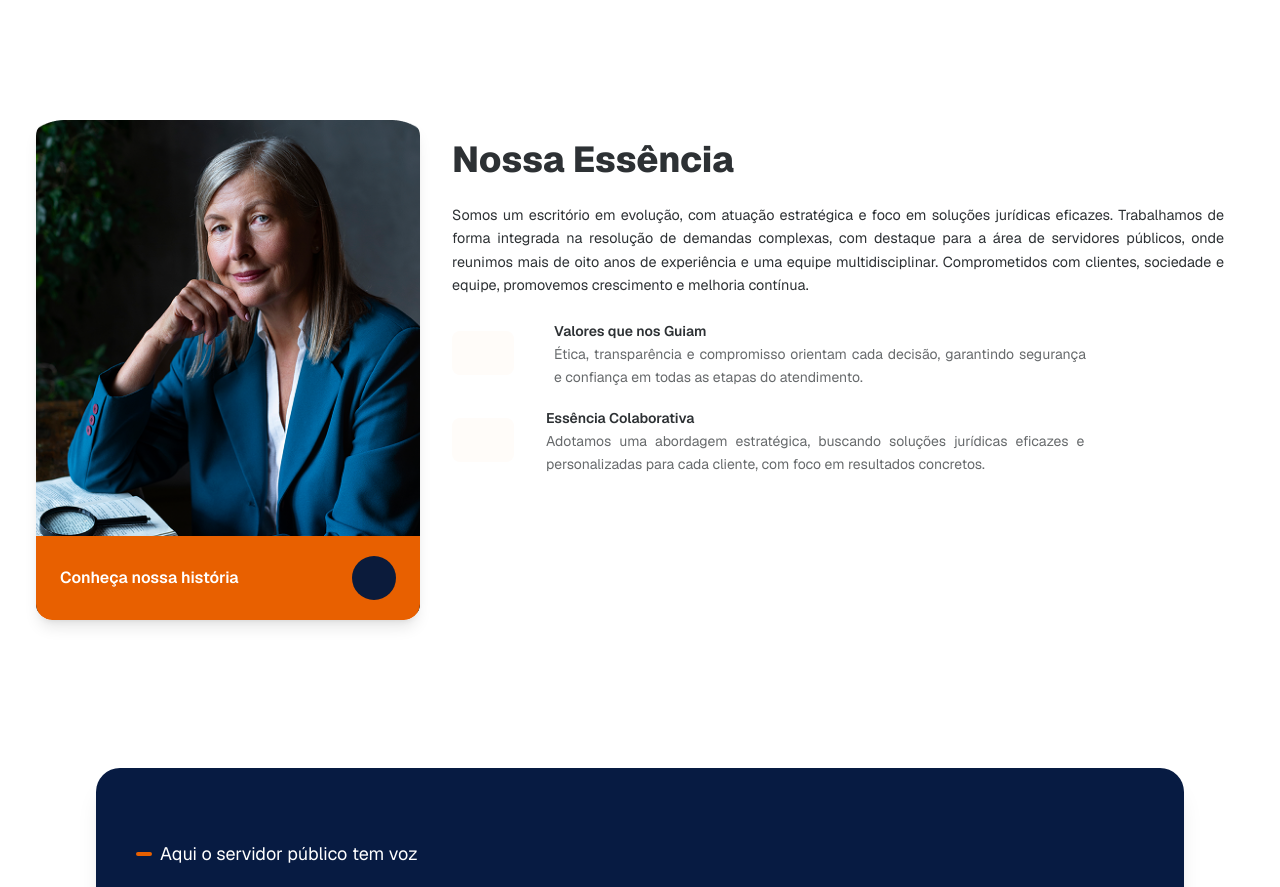
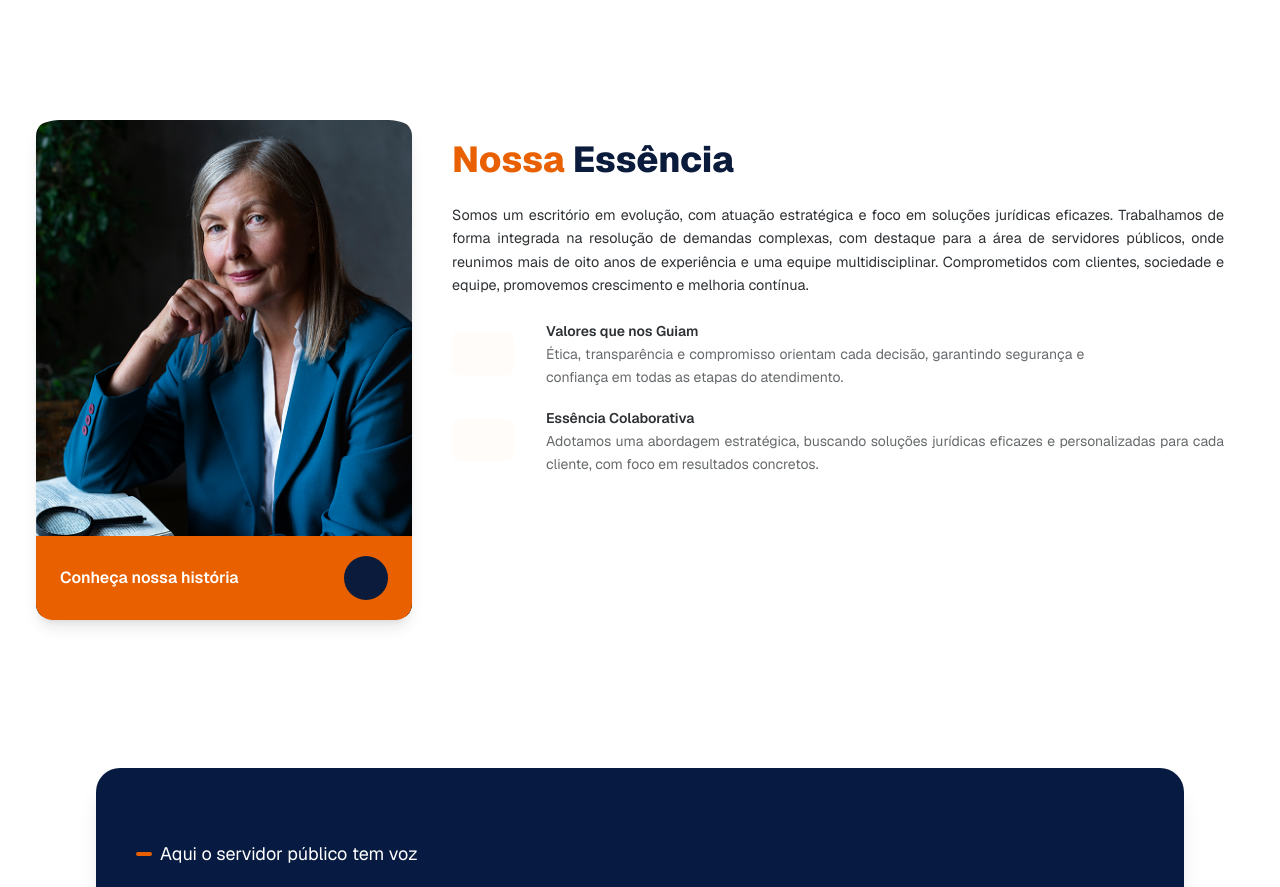
Before and after one commit to LuizaOliveira/site, a Next.js app in the folder frontend/: page / in a window 1280 px wide. Shown: the part 860-1747 px from the top of the page. Built offline with nearby package versions, Linux system fonts and the light colour scheme; no server answers; some icons are missing.

Commit message:
Remove package-lock.json as it is no longer needed for the project

```diff
--- a/frontend/app/components/sections/SobreNos.tsx
+++ b/frontend/app/components/sections/SobreNos.tsx
@@ -118,9 +118,9 @@ export function SobreNos() {
   return (
     <section
       id="sobre-nos"
-      className="py-10 sm:py-16 lg:py-20 bg-white border-0 "
+      className="pb-10 md:py-16 lg:py-20 bg-white border-0 "
     >
-      <div className="container mx-auto px-4 mt-20 ">
+      <div className="container mx-auto px-4 mt-0 md:mt-20 ">
         {/* Título da seção */}
         {/* <AnimatedSection animation="fadeUp"> */}
         {/* <SectionTitle title='Nossa' subtitle='Aqui o servidor público tem voz' center dark>Área De Atuação</SectionTitle> */}
@@ -134,8 +134,8 @@ export function SobreNos() {
             clipPath: "polygon(40px 0%, 100% 0%, 100% 100%, 0% 100%, 0% 40px)",
           }}
         >
-          <div ref={essenceImageRef} className="relative md:col-span-1">
-            <div className="relative w-96 h-125 rounded-2xl overflow-hidden shadow-lg">
+          <div ref={essenceImageRef} className="relative hidden md:block md:col-span-1 lg:col-span-1 xl:col-span-1">
+            <div className="relative w-full h-125 min-w-20 min-h-36 max-w-96 max-h-125 rounded-2xl overflow-hidden shadow-lg">
               <Image
                 src="/smilily-woman.png"
                 alt="Conheça nossa história"
@@ -175,9 +175,9 @@ export function SobreNos() {
             <div className="items-center justify-center my-5">
               <h3
                 ref={essenceTitleRef}
-                className="text-xl sm:text-2xl lg:text-4xl font-extrabold text-[#2D3134]"
+                className="text-3xl md:text-3xl lg:text-4xl font-extrabold"
               >
-                Nossa Essência
+                <span className="text-[#E86000]">Nossa</span> <span className="text-[#0B1B3B]">Essência</span>
               </h3>
               <p
                 ref={essenceDescriptionRef}
@@ -195,7 +195,7 @@ export function SobreNos() {
 
             {/* Lista de serviços */}
             <ul className="space-y-3 sm:space-y-4">
-              <li ref={essenceItem1Ref} className=" items-center gap-10 flex">
+              <li ref={essenceItem1Ref} className=" items-center gap-8 flex">
                 <div className="bg-[#FFFCF9] p-2 rounded-lg justify-center items-center ">
                   <Icon
                     icon="streamline:target-solid"
@@ -206,7 +206,7 @@ export function SobreNos() {
                   <span className=" text-sm sm:text-base lg:text-md  md:text-sm leading-relaxed pr-5 text-justify font-semibold text-[#2D3134]">
                     Valores que nos Guiam
                   </span>
-                  <p className=" w-4/5 text-sm sm:text-base lg:text-md  md:text-sm leading-relaxed pr-5 text-justify font-normal text-[#676A6C]">
+                  <p className=" w-full md:w-4/5 text-sm sm:text-base lg:text-md  md:text-sm leading-relaxed pr-5 text-justify font-normal text-[#676A6C]">
                     Ética, transparência e compromisso orientam cada decisão,
                     garantindo segurança e confiança em todas as etapas do
                     atendimento.
@@ -225,7 +225,7 @@ export function SobreNos() {
                   <span className=" text-sm sm:text-base lg:text-md  md:text-sm leading-relaxed pr-5 text-justify font-semibold text-[#2D3134]">
                     Essência Colaborativa
                   </span>
-                  <p className=" w-4/5 text-sm sm:text-base lg:text-md  md:text-sm leading-relaxed pr-5 text-justify font-normal text-[#676A6C]">
+                  <p className=" w-full md:w-4/5text-sm sm:text-base lg:text-md  md:text-sm leading-relaxed pr-5 text-justify font-normal text-[#676A6C]">
                     Adotamos uma abordagem estratégica, buscando soluções
                     jurídicas eficazes e personalizadas para cada cliente, com
                     foco em resultados concretos.
@@ -236,7 +236,7 @@ export function SobreNos() {
           </div>
         </div>
 
-        <div
+        {/* <div
           ref={card2Ref}
           className="bg-secondary-blue grid md:grid-cols-3 gap-6 md:gap-8 lg:gap-12 mb-8 lg:mb-12 px-3 sm:px-6 lg:px-5 py-4 lg:py-5 rounded-lg lg:hidden xl:hidden"
           style={{
@@ -286,7 +286,7 @@ export function SobreNos() {
               pacificadas pelos tribunais.
             </p>
           </div>
-        </div>
+        </div> */}
 
 
       </div>
```
Also changed, not shown: 2 other files (tests, documents, lock files or other folders).
